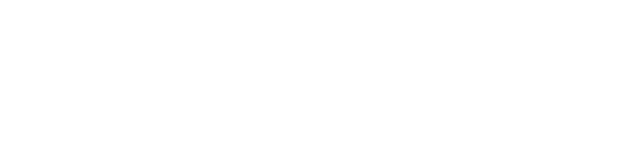
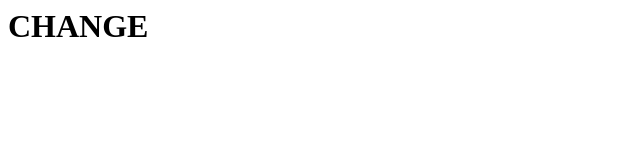
Before and after one commit to Konstantinz80/test2, a plain HTML site: page index.html in a window 1280 px wide. Shown: the whole page, without its empty margins (0-640 px from the left). Drawn offline with Linux system fonts and the light colour scheme.

Commit message:
change for conflict

```diff
--- a/index.html
+++ b/index.html
@@ -2,5 +2,7 @@
 <html>
 <head></head>
   <title> NEW PAGE!!!! </title>
-<body></body>
+<body>
+<h1> CHANGE </h1>
+</body>
 </html>
```
